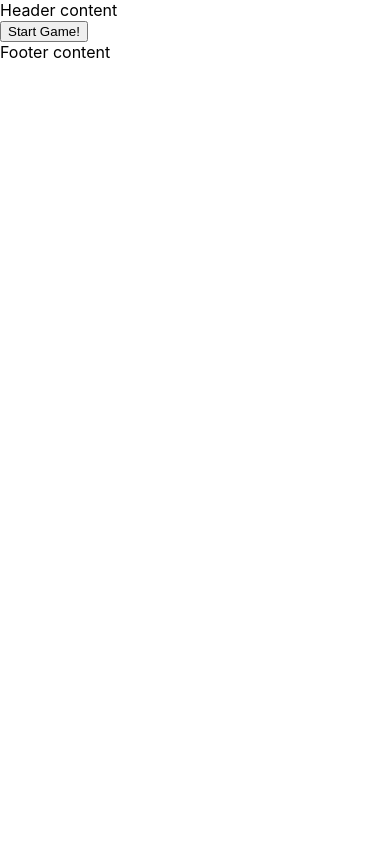
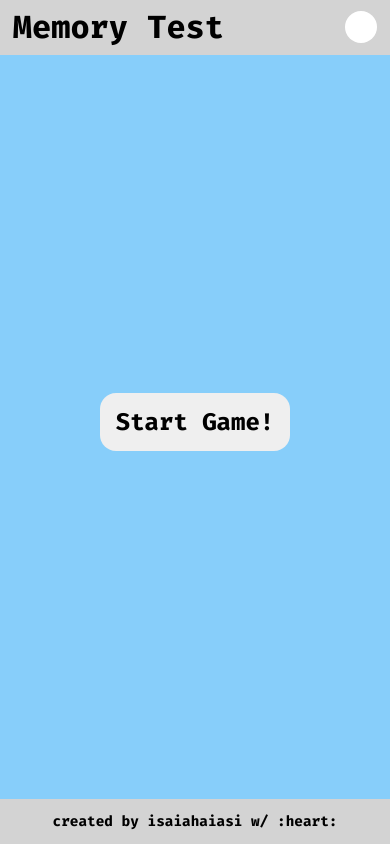
Before and after one commit to isaiahaiasi/memory-card, a React (Create React App) app: page / in a window 390 px wide. Built offline with nearby package versions, Linux system fonts and the light colour scheme.

Commit message:
Add some basic mobile layout styling

```diff
--- a/src/App.jsx
+++ b/src/App.jsx
@@ -2,10 +2,13 @@ import React from "react";
 import GameHandler from "./components/GameHandler";
 export default function App() {
   return (
-    <div>
-      <header>Header content</header>
+    <div className="App">
+      <header>
+        <span>Memory Test</span>
+        <div className="gh-icon-placeholder"></div>
+      </header>
       <GameHandler />
-      <footer>Footer content</footer>
+      <footer>created by isaiahaiasi w/ :heart:</footer>
     </div>
   );
 }
--- /dev/null
+++ b/src/components/Button.jsx
@@ -0,0 +1,5 @@
+import React from "react";
+
+export default function Button(props) {
+  return <button {...props} className={props.className + " btn"} />;
+}
--- a/src/components/GameHandler.jsx
+++ b/src/components/GameHandler.jsx
@@ -1,3 +1,4 @@
+import "../styles/game.css";
 import React, { useState } from "react";
 import words from "../words.json";
 import GamePlay from "./GamePlay";
@@ -78,5 +79,5 @@ export default function GameHandler() {
     }
   };
 
-  return <div className="App">{getGameRender()}</div>;
+  return <div className="game-container">{getGameRender()}</div>;
 }
--- a/src/components/GameOver.jsx
+++ b/src/components/GameOver.jsx
@@ -1,4 +1,5 @@
 import React from "react";
+import Button from "./Button";
 
 export default function EndView({
   clickedWords,
@@ -9,19 +10,19 @@ export default function EndView({
   goHome,
 }) {
   return (
-    <section className="game-over-container">
+    <section className="game-over">
       <p>
         {score}/{maxScore}
       </p>
       <p>Highscore: {highScore}</p>
       <p>You clicked on these words:</p>
-      <ol>
+      <ol className="game-over__word-list">
         {clickedWords.map((word) => (
           <li key={word}>{word}</li>
         ))}
       </ol>
-      <button onClick={restart}>Play Again?</button>
-      <button onClick={goHome}>Go to homepage</button>
+      <Button onClick={restart}>Play Again?</Button>
+      <Button onClick={goHome}>Go to homepage</Button>
     </section>
   );
 }
--- a/src/components/GamePlay.jsx
+++ b/src/components/GamePlay.jsx
@@ -1,4 +1,5 @@
 import React, { useState } from "react";
+import Button from "./Button";
 
 export default function GamePlay({ words, handleSelection }) {
   const getRandomWord = () =>
@@ -23,13 +24,12 @@ export default function GamePlay({ words, handleSelection }) {
   };
 
   return (
-    <div className="game-container">
+    <div className="game-play-container">
       <section className="word-selector">
-        <h1>Memory Card</h1>
         {Array.from(wordSet).map((word, i) => (
-          <button key={word + i} onClick={() => onClick(word)}>
+          <Button key={word + i} onClick={() => onClick(word)}>
             {word}
-          </button>
+          </Button>
         ))}
       </section>
     </div>
--- a/src/components/GameStart.jsx
+++ b/src/components/GameStart.jsx
@@ -1,9 +1,10 @@
 import React from "react";
+import Button from "./Button";
 
 export default function GameStart({ handleStart }) {
   return (
     <section>
-      <button onClick={() => handleStart()}>Start Game!</button>
+      <Button onClick={() => handleStart()}>Start Game!</Button>
     </section>
   );
 }
--- a/src/index.css
+++ b/src/index.css
@@ -1,13 +1,61 @@
+@import url("https://fonts.googleapis.com/css2?family=Fira+Code:wght@700&display=swap");
+html,
+body {
+  height: 100vh;
+}
+
+#root,
+.App {
+  height: 100%;
+}
+
 body {
   margin: 0;
-  font-family: -apple-system, BlinkMacSystemFont, 'Segoe UI', 'Roboto', 'Oxygen',
-    'Ubuntu', 'Cantarell', 'Fira Sans', 'Droid Sans', 'Helvetica Neue',
-    sans-serif;
+  font-family: "Fira Code", -apple-system, BlinkMacSystemFont, "Segoe UI",
+    "Roboto", "Oxygen", "Ubuntu", "Cantarell", "Fira Sans", "Droid Sans",
+    "Helvetica Neue", sans-serif;
   -webkit-font-smoothing: antialiased;
   -moz-osx-font-smoothing: grayscale;
 }
 
 code {
-  font-family: source-code-pro, Menlo, Monaco, Consolas, 'Courier New',
+  font-family: source-code-pro, Menlo, Monaco, Consolas, "Courier New",
     monospace;
 }
+
+p {
+  margin: 0;
+}
+
+header {
+  box-sizing: border-box;
+  position: absolute;
+  display: flex;
+  justify-content: space-between;
+  align-items: center;
+  top: 0;
+  left: 0;
+  width: 100%;
+  background: lightgrey;
+  font-size: 2rem;
+  padding: 0.4rem 0.8rem;
+}
+
+footer {
+  box-sizing: border-box;
+  position: absolute;
+  bottom: 0;
+  left: 0;
+  width: 100%;
+  background: lightgrey;
+  padding: 0.8rem;
+  text-align: center;
+  font-size: 0.9rem;
+}
+
+.gh-icon-placeholder {
+  height: 2rem;
+  width: 2rem;
+  border-radius: 50%;
+  background: white;
+}
--- /dev/null
+++ b/src/styles/game.css
@@ -0,0 +1,58 @@
+.game-container {
+  box-sizing: border-box;
+  width: 100%;
+  height: 100%;
+  background: lightskyblue;
+  display: flex;
+  align-items: center;
+  justify-content: center;
+}
+
+.game-play-container {
+  box-sizing: border-box;
+  width: 100%;
+}
+
+.word-selector {
+  position: absolute;
+  bottom: 0;
+  left: 0;
+  width: 100%;
+  margin-bottom: 3.2rem;
+  box-sizing: border-box;
+  display: flex;
+  flex-direction: column;
+}
+
+.game-over {
+  display: flex;
+  flex-direction: column;
+  justify-content: center;
+  width: 100%;
+  padding: 2rem;
+  margin: 3rem 0;
+}
+
+.game-over__word-list {
+  box-sizing: border-box;
+  max-height: 40vh;
+  overflow-y: scroll;
+  border: 2px solid white;
+  border-radius: 15px;
+  padding: 0.3rem;
+  padding-left: 3rem;
+}
+
+.btn {
+  box-sizing: border-box;
+  display: block;
+  margin: 0.5rem;
+  padding: 0.8rem 1rem;
+  font-size: 1.5rem;
+  font-family: "Fira Code";
+  border: none;
+  border-radius: 16px;
+  text-overflow: ellipsis;
+  overflow: hidden;
+  white-space: nowrap;
+}
--- a/src/words.json
+++ b/src/words.json
@@ -4,7 +4,6 @@
   "Dynamic Programming",
   "Big O Notation",
   "Callback",
-  "Object Oriented Programming",
   "Closure",
   "Compiler",
   "Abstraction",
@@ -37,7 +36,6 @@
   "Getters & Setters",
   "For Loop",
   "Game Theory",
-  "Liskov Substitution Principle",
   "SOLID",
   "Open-Closed Principle",
   "DRY",
@@ -55,7 +53,6 @@
   "Matrix",
   "Method",
   "Merge Sort",
-  "Natural Language Processing",
   "Number Theory",
   "JSON",
   "Pair Programming",
```
